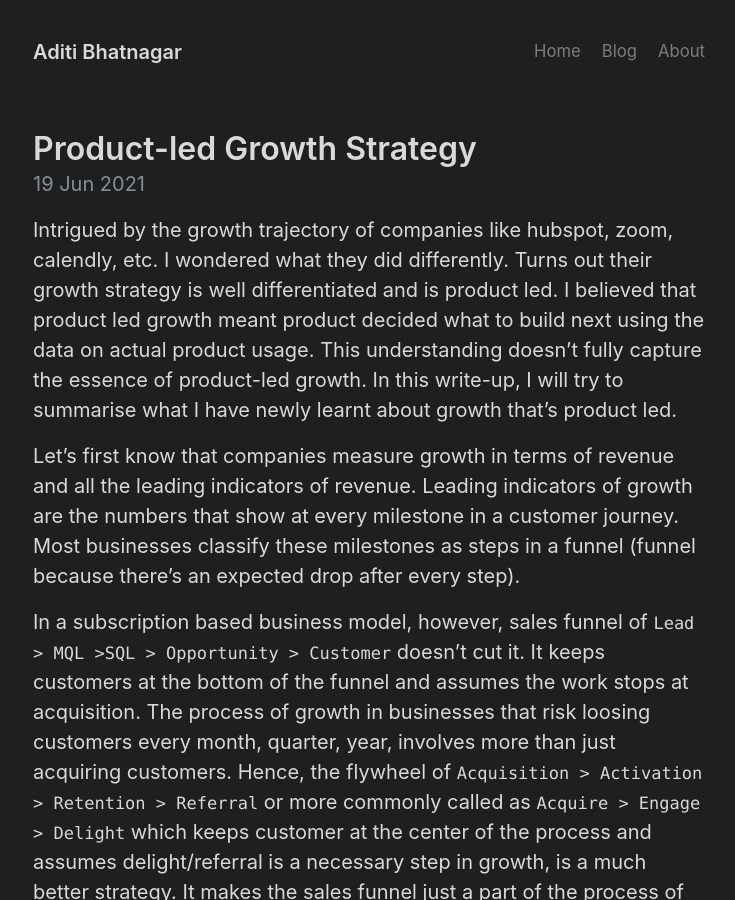
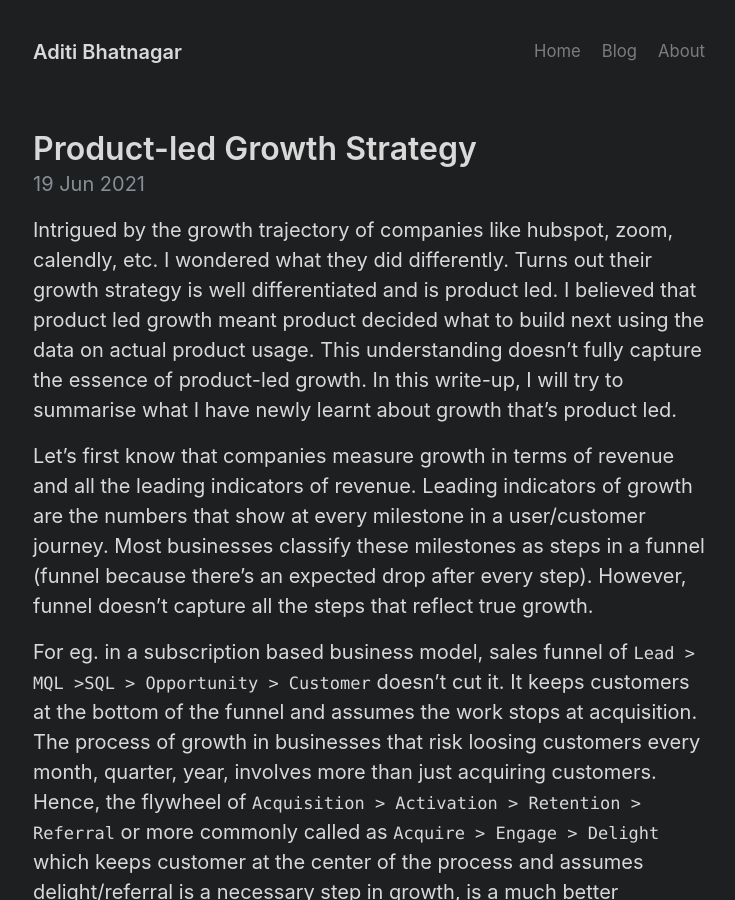
Before and after one commit to ad6190/ad6190.github.io, a Jekyll site: the page built from _posts/2021-06-19-saas-product-led-growth.md, in a window 1280 px wide and 900 px high. Shown: the whole window, without its empty margins (271-1006 px from the left). Built offline with Jekyll 4.4.1, drawn with Linux system fonts in a browser that asks for light colours.

Commit message:
updated note

```diff
--- a/_posts/2021-06-19-saas-product-led-growth.md
+++ b/_posts/2021-06-19-saas-product-led-growth.md
@@ -6,9 +6,9 @@ title: Product-led Growth Strategy
 
 Intrigued by the growth trajectory of companies like hubspot, zoom, calendly, etc. I wondered what they did differently. Turns out their growth strategy is well differentiated and is product led. I believed that product led growth meant product decided what to build next using the data on actual product usage. This understanding doesn't fully capture the essence of product-led growth. In this write-up, I will try to summarise what I have newly learnt about growth that's product led.
 
-Let's first know that companies measure growth in terms of revenue and all the leading indicators of revenue. Leading indicators of growth are the numbers that show at every milestone in a customer journey. Most businesses classify these milestones as steps in a funnel (funnel because there's an expected drop after every step).
+Let's first know that companies measure growth in terms of revenue and all the leading indicators of revenue. Leading indicators of growth are the numbers that show at every milestone in a user/customer journey. Most businesses classify these milestones as steps in a funnel (funnel because there's an expected drop after every step). However, funnel doesn't capture all the steps that reflect true growth.
 
-In a subscription based business model, however, sales funnel of `Lead > MQL >SQL > Opportunity > Customer` doesn't cut it. It keeps customers at the bottom of the funnel and assumes the work stops at acquisition. The process of growth in businesses that risk loosing customers every month, quarter, year, involves more than just acquiring customers. Hence, the flywheel of `Acquisition > Activation > Retention > Referral` or more commonly called as `Acquire > Engage > Delight` which keeps customer at the center of the process and assumes delight/referral is a necessary step in growth, is a much better strategy. It makes the sales funnel just a part of the process of acquisition and activation.
+For eg. in a subscription based business model, sales funnel of `Lead > MQL >SQL > Opportunity > Customer` doesn't cut it. It keeps customers at the bottom of the funnel and assumes the work stops at acquisition. The process of growth in businesses that risk loosing customers every month, quarter, year, involves more than just acquiring customers. Hence, the flywheel of `Acquisition > Activation > Retention > Referral` or more commonly called as `Acquire > Engage > Delight` which keeps customer at the center of the process and assumes delight/referral is a necessary step in growth, is a much better strategy. It makes the sales funnel just a part of the process of acquisition and activation.
 
 Product-led growth (PLG) is a business methodology in which user acquisition, expansion, conversion, and retention are all driven primarily by the product itself. This goes against the common understanding of marketing, sales and product disciplines. A product led growth strategy doesn't dilute the positions of marketing, sales, but shifts it considerably. A product led business is marketing and sales assisted. The decisions for sales and marketing are product led.
 
```
